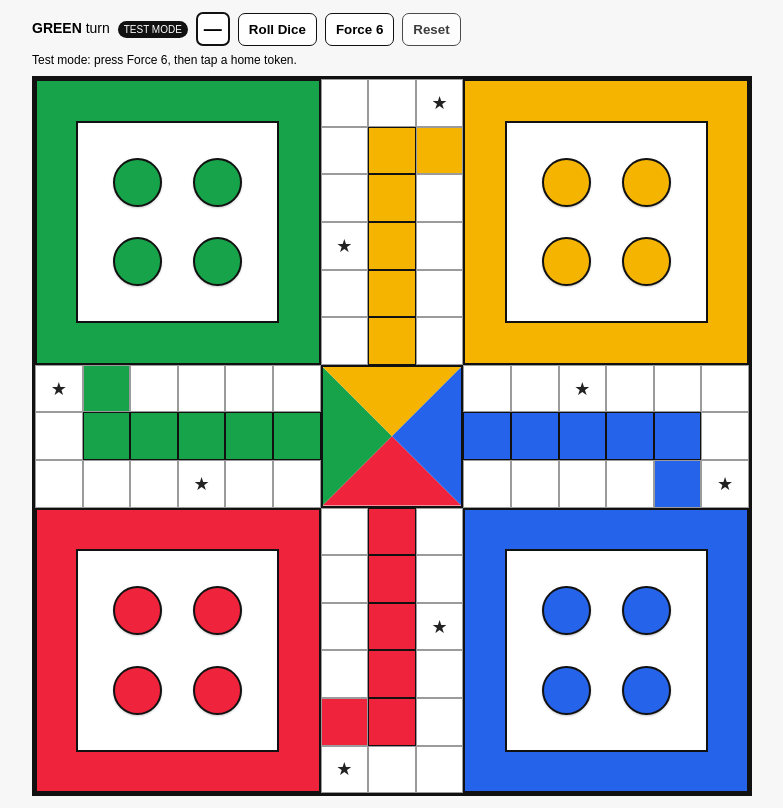
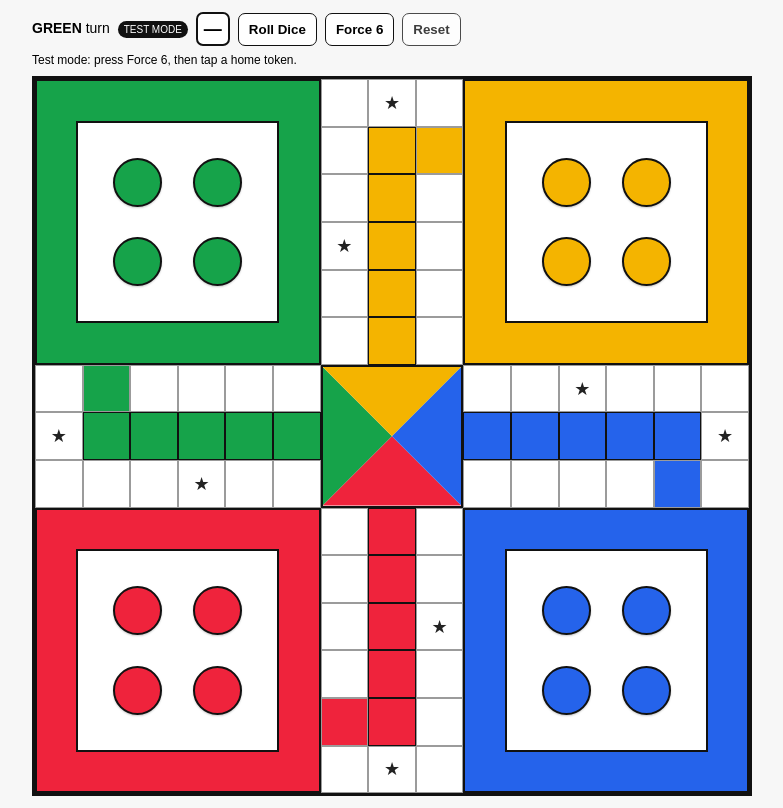
Before and after one commit to MrDan001/ludo-live, a Next.js app: page / in a window 1280 px wide. Shown: the whole page, without its empty margins (248-1031 px from the left). Built offline with nearby package versions, Linux system fonts and the light colour scheme.

Commit message:
Move safe stars one step before the colored start/exit points

```diff
--- a/app/page.tsx
+++ b/app/page.tsx
@@ -8,7 +8,7 @@ type Color = keyof typeof COLORS;
 const ORDER: Color[] = ["green", "yellow", "red", "blue"];
 const BOARD_ROUTE: [number, number][] = [[14,6],[13,6],[12,6],[11,6],[10,6],[9,6],[8,5],[8,4],[8,3],[8,2],[8,1],[8,0],[7,0],[6,0],[6,1],[6,2],[6,3],[6,4],[6,5],[5,6],[4,6],[3,6],[2,6],[1,6],[0,6],[0,7],[0,8],[1,8],[2,8],[3,8],[4,8],[5,8],[6,9],[6,10],[6,11],[6,12],[6,13],[6,14],[7,14],[8,14],[8,13],[8,12],[8,11],[8,10],[8,9],[9,8],[10,8],[11,8],[12,8],[13,8],[14,8],[14,7]];
 const START_INDEX: Record<Color, number> = { green: 14, yellow: 27, blue: 40, red: 1 };
-const safe = new Set([0,8,13,21,26,34,39,47]);
+const safe = new Set([12,8,21,25,34,38,47,51]);
 const COLORED_EXITS: Record<string, Color> = { "6-1":"green", "1-8":"yellow", "8-13":"blue", "13-6":"red" };
 const LANES: Record<Color,[number,number][]> = { red:[[13,7],[12,7],[11,7],[10,7],[9,7]], green:[[7,1],[7,2],[7,3],[7,4],[7,5]], yellow:[[1,7],[2,7],[3,7],[4,7],[5,7]], blue:[[7,9],[7,10],[7,11],[7,12],[7,13]] };
 const FINAL_HOME = 57;
```
